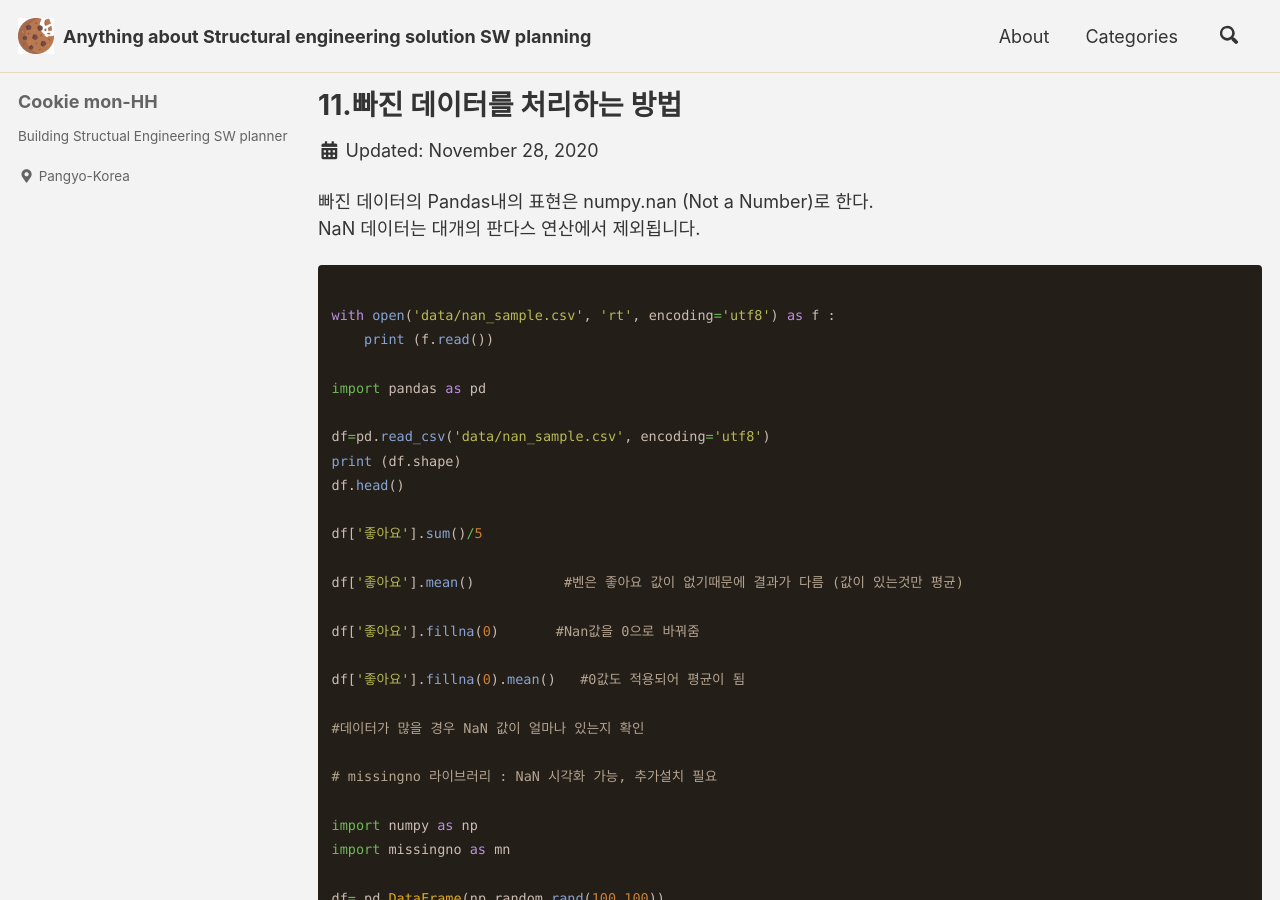
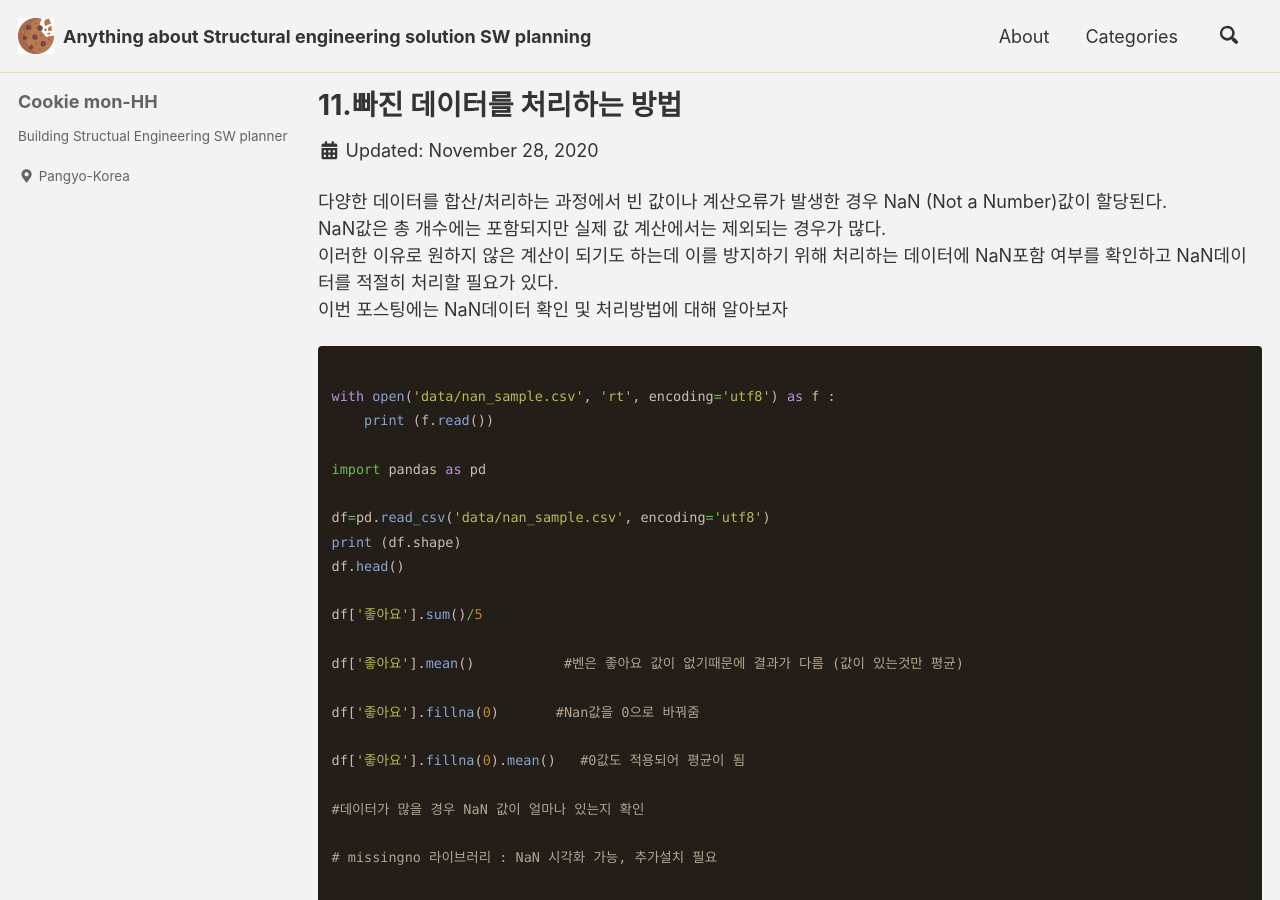
Before and after one commit to CookieMon-HH/cookiemon-hh.github.io, a Jekyll site: the page built from _posts/2020-11-28-3 11 빠진 데이터를 처리하는 방법.md, in a window 1280 px wide and 900 px high. Built offline with Jekyll 4.4.1, drawn with Linux system fonts in a browser that asks for light colours; cached includes are drawn as plain includes; a script that is not in the unit is left out; comment, search, counter and statistics services are not loaded.

Commit message:
Update 2020-11-28-3 11 빠진 데이터를 처리하는 방법.md

````diff
--- a/_posts/2020-11-28-3 11 빠진 데이터를 처리하는 방법.md
+++ b/_posts/2020-11-28-3 11 빠진 데이터를 처리하는 방법.md
@@ -9,9 +9,12 @@ categories:
 date : 2020-11-28
 ---
 
+다양한 데이터를 합산/처리하는 과정에서 빈 값이나 계산오류가 발생한 경우 NaN (Not a Number)값이 할당된다.
+NaN값은 총 개수에는 포함되지만 실제 값 계산에서는 제외되는 경우가 많다.
+이러한 이유로 원하지 않은 계산이 되기도 하는데 이를 방지하기 위해 처리하는 데이터에 NaN포함 여부를 확인하고
+NaN데이터를 적절히 처리할 필요가 있다.
+이번 포스팅에는 NaN데이터 확인 및 처리방법에 대해 알아보자
 
-빠진 데이터의 Pandas내의 표현은 numpy.nan (Not a Number)로 한다.
-NaN 데이터는 대개의 판다스 연산에서 제외됩니다.
 
 ```python
 
````
